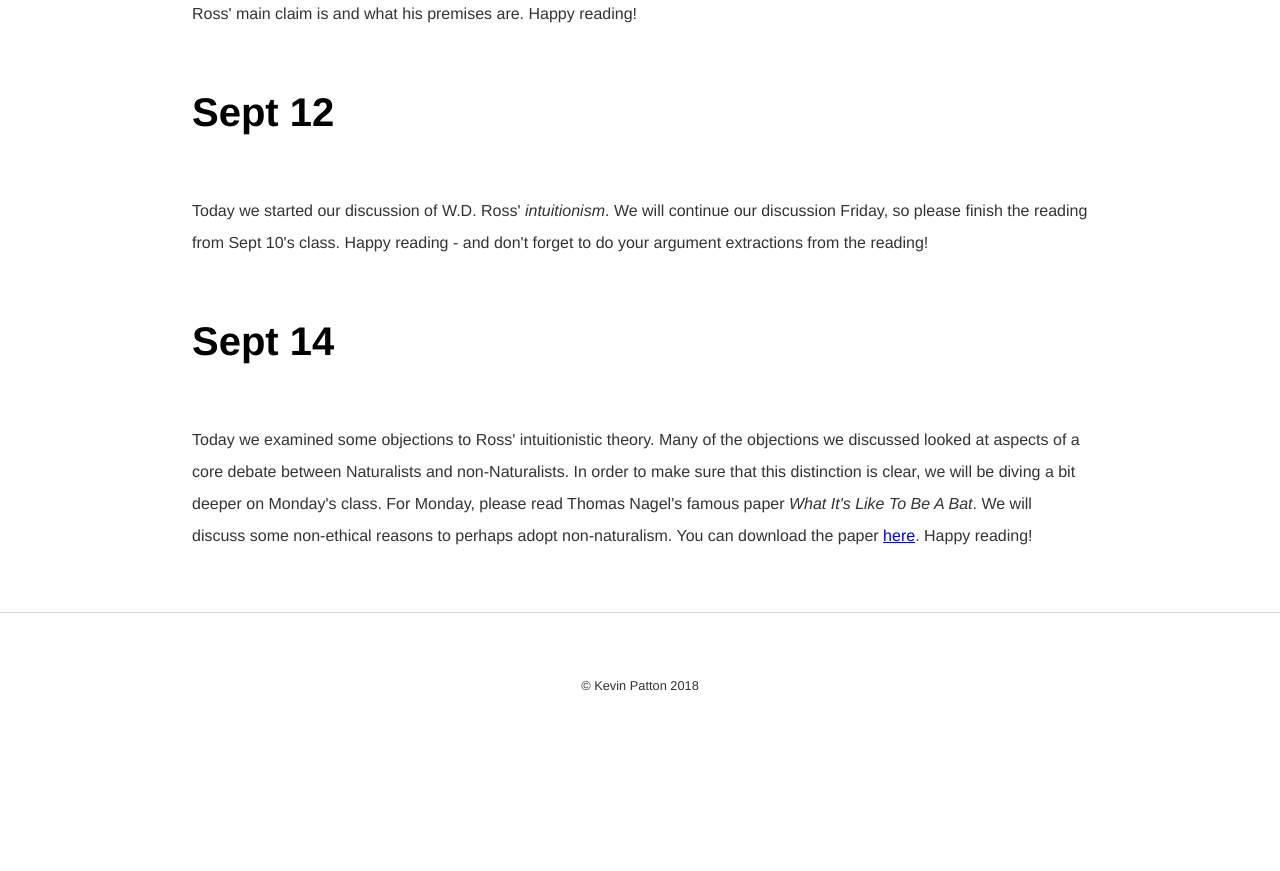
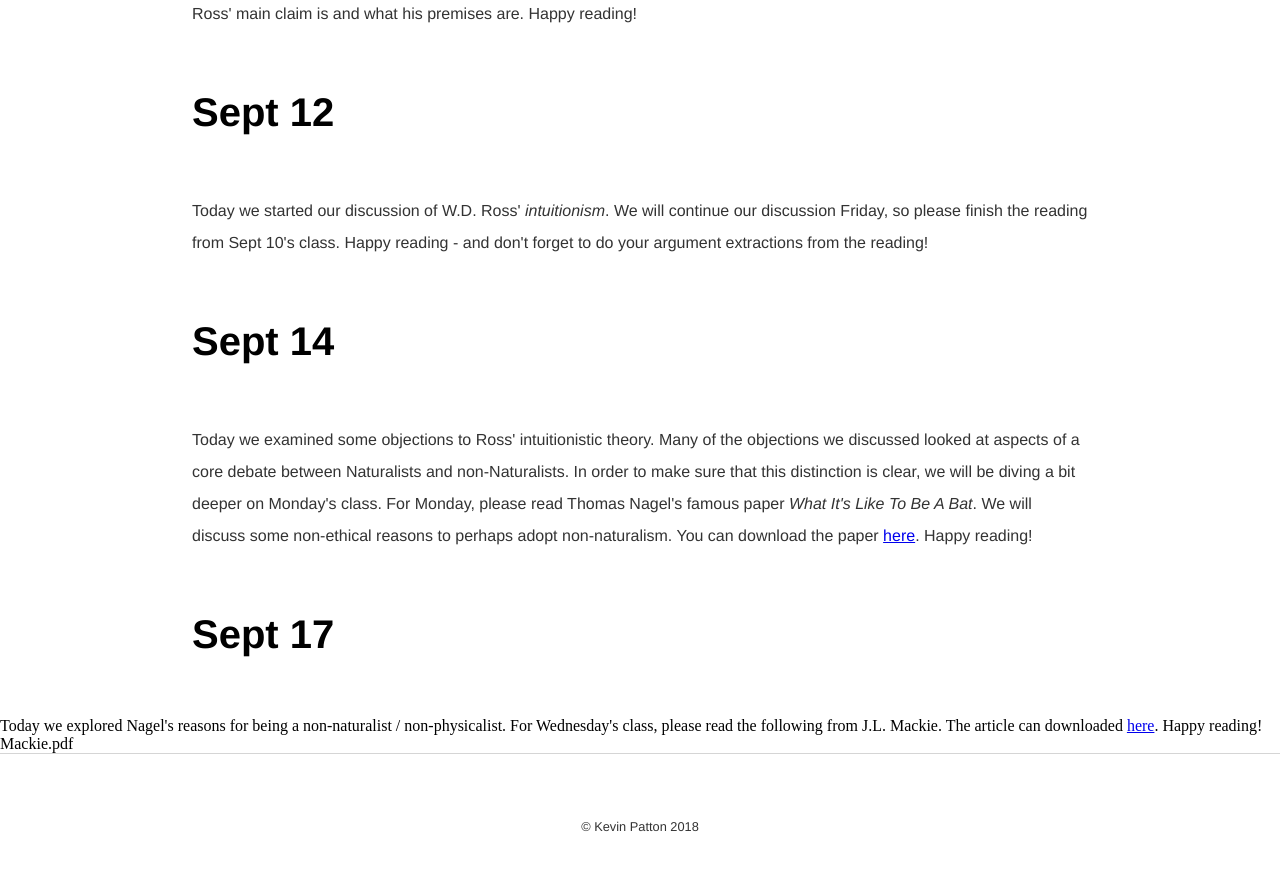
Before and after one commit to kevinjpatton/kevinjpatton.github.io, a Jekyll site: the page built from teaching/phil1020/index.html, in a window 1280 px wide and 900 px high, scrolled down 2328 px. Shown: the top 871 px of the window. Built offline with Jekyll 4.4.1, drawn with Linux system fonts in a browser that asks for light colours; Markdown is read by kramdown in place of the engine named in the settings; before the commit the page ends 3087 px from its top, so only the background shows below that.

Commit message:
Update index.html

```diff
--- a/teaching/phil1020/index.html
+++ b/teaching/phil1020/index.html
@@ -23,3 +23,6 @@ title: Philosophy 1020 - Kevin Patton
 <p>Today we started our discussion of W.D. Ross' <i>intuitionism</i>.  We will continue our discussion Friday, so please finish the reading from Sept 10's class.  Happy reading - and don't forget to do your argument extractions from the reading!
 <h1>Sept 14</h1>
 <p>Today we examined some objections to Ross' intuitionistic theory.  Many of the objections we discussed looked at aspects of a core debate between Naturalists and non-Naturalists.  In order to make sure that this distinction is clear, we will be diving a bit deeper on Monday's class.  For Monday, please read Thomas Nagel's famous paper <i>What It's Like To Be A Bat</i>.  We will discuss some non-ethical reasons to perhaps adopt non-naturalism.  You can download the paper <a href=/teaching/phil1020/Nagel_Bat.pdf	target="_blank">here</a>.  Happy reading!
+<h1>Sept 17</h1>
+Today we explored Nagel's reasons for being a non-naturalist / non-physicalist.  For Wednesday's class, please read the following from J.L. Mackie.  The article can downloaded <a href=/teaching/phil1020/Mackie.pdf	target="_blank">here</a>.  Happy reading!
+Mackie.pdf
```
